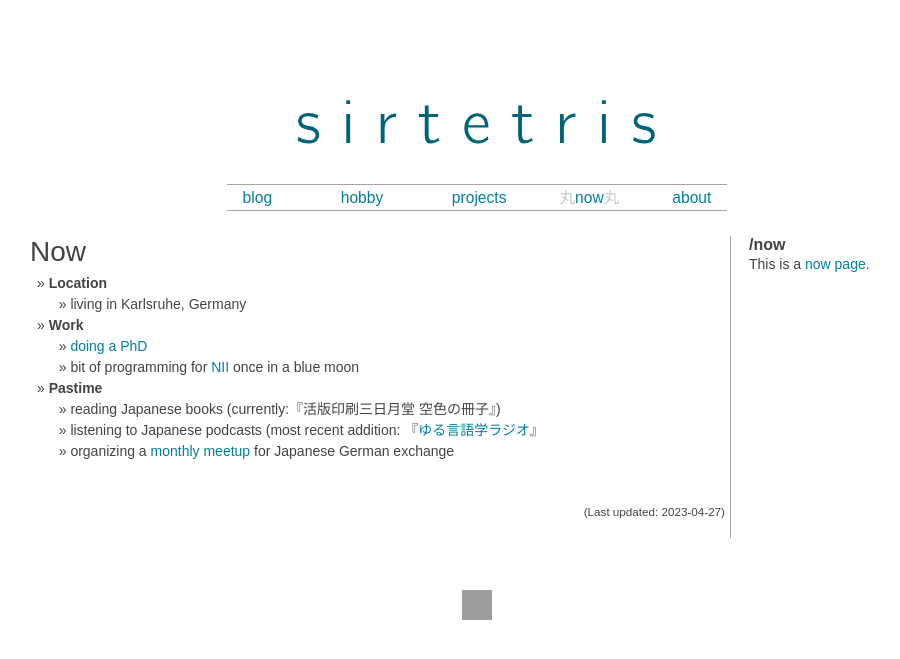
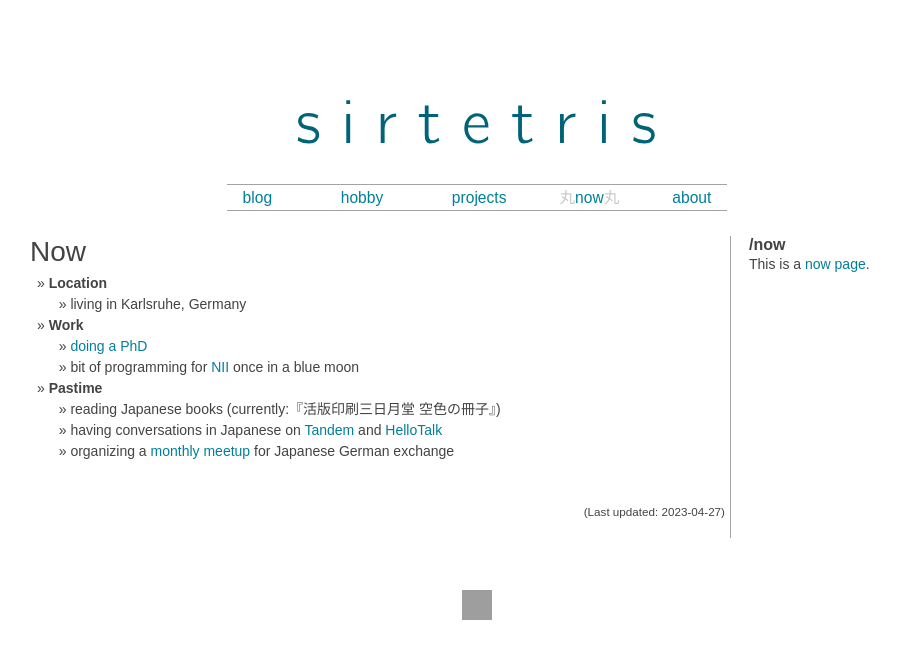
Before and after one commit to IllDepence/sirtetris.com_2021_jekyll, a Jekyll site: the page built from now.md, in a window 1280 px wide. Shown: the top 659 px of the page, without its empty margins (163-1063 px from the left). Built offline with Jekyll 4.4.1, drawn with Linux system fonts in a browser that asks for light colours; our own code applies the rules of GitHub Pages for plain Markdown files; grey boxes are pictures that could not be loaded.

Commit message:
update content

```diff
--- a/now.md
+++ b/now.md
@@ -7,11 +7,11 @@ layout: split
 * **Location**
     * living in Karlsruhe, Germany
 * **Work**
-    * [doing a PhD](https://sirtetris.github.io)
+    * [doing a PhD](https://illdepence.github.io/cv/)
     * bit of programming for [NII](https://www.nii.ac.jp) once in a blue moon
 * **Pastime**
     * reading Japanese books (currently:『活版印刷三日月堂 空色の冊子』)
-    * listening to Japanese podcasts (most recent addition: 『[ゆる言語学ラジオ](https://radio.ken-horimoto.com/)』
+    * having conversations in Japanese on [Tandem](https://tandem.net/) and [HelloTalk](https://www.hellotalk.com/)
     * organizing a [monthly meetup](https://japanstammtisch.github.io/) for Japanese German exchange
 
 ‌
```
Also changed, not shown: _posts/2022-10-20-aa5a0efb.md (+1 -1 lines), hobby.md (+3 -1 lines), projects.md (+2 -1 lines), assets/img/projects/explore_jp_16.jpg (added), 1 other file.
